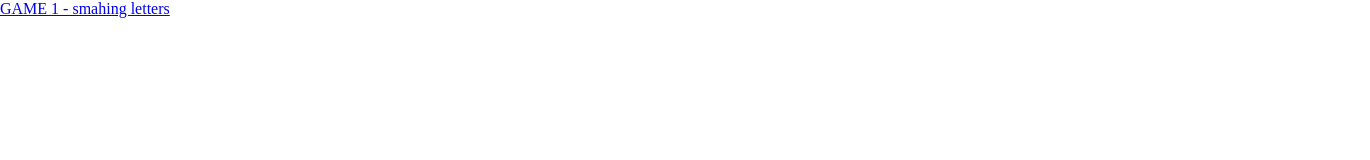
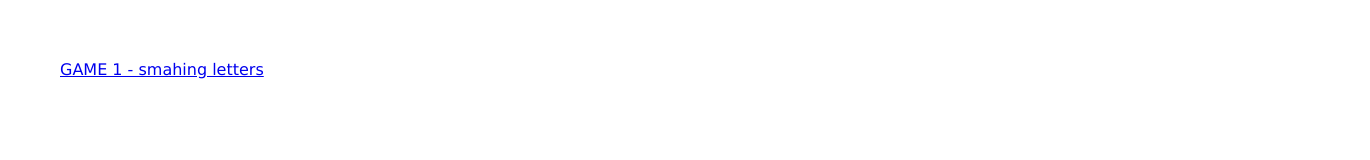
Before and after one commit to hrgdavor/toddlerzilla, a website: page docs/index.html in a window 1280 px wide. Shown: the whole page, 1370 px wide, since content can reach past the window. Drawn offline with Linux system fonts and the light colour scheme.

Commit message:
Update index.html

```diff
--- a/docs/index.html
+++ b/docs/index.html
@@ -14,13 +14,15 @@
 <style>
 body,html{
 	margin:0;
-	padding:0;
+	padding:30px;
 	width:100%;
 	height:100%
 }
 
 body{
 	overflow:hidden; touch-action: none;
+	font-family: verdana;
+	font-site: 20px;
 }
 </style>
 
```
